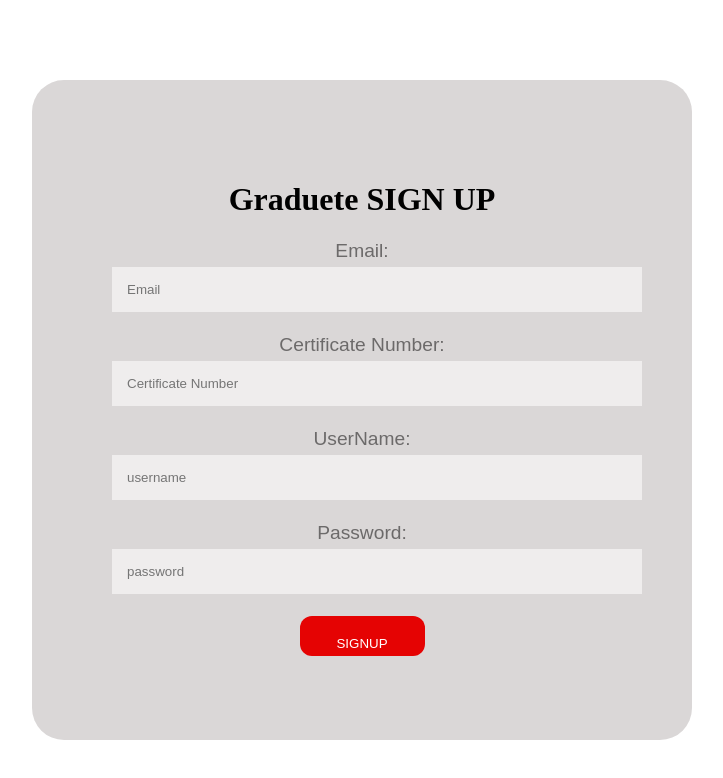
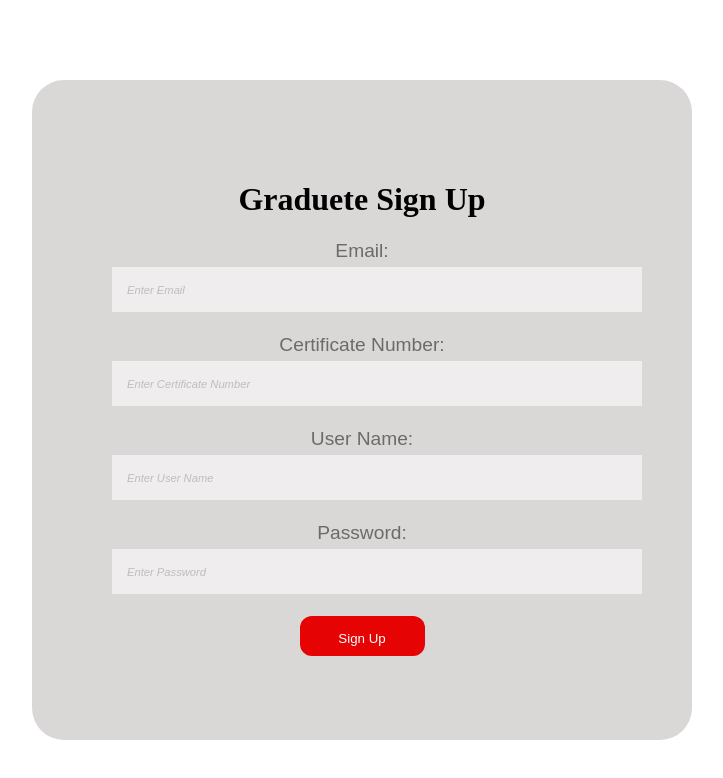
Before and after one commit to EABarton123/NW5-group-3-Road-to-Tech, a React (Create React App) app in the folder client/: page / in a window 1280 px wide. Shown: the top 778 px of the page, without its empty margins (56-779 px from the left). Built offline with nearby package versions, Linux system fonts and the light colour scheme.

Commit message:
resolve some formatting issues

```diff
--- a/client/src/components/Buttons/Buttons.css
+++ b/client/src/components/Buttons/Buttons.css
@@ -3,8 +3,8 @@
     background-color: #e50303;
     color: white;
     padding: 20px ;
-   padding-top: 20px;
-   padding-bottom: 20px;
+   padding-top: 15px;
+   padding-bottom: 25px;
     border: none;
     border-radius: 12px;
     cursor: pointer;
--- a/client/src/components/Pages/signup/Signup.css
+++ b/client/src/components/Pages/signup/Signup.css
@@ -28,7 +28,11 @@
 
     cursor: pointer
 }
-
+input::placeholder{
+    color: rgb(190, 190, 190);
+    font-size: 0.7rem;
+    font-style: italic;
+}
 
 input {
     width: 100%;
--- a/client/src/components/Pages/signup/Signup.js
+++ b/client/src/components/Pages/signup/Signup.js
@@ -17,12 +17,12 @@
       e.preventDefault();
       console.log("clicked");
 
-    alert(` Email ${ subFormDate.email}, Certificate Number: ${subFormDate.certificateNum}, UserName: ${subFormDate.username},  Password: ${ subFormDate.password},`);
+    alert(` Email: ${ subFormDate.email}, Certificate Number: ${subFormDate.certificateNum}, UserName: ${subFormDate.username},  Password: ${ subFormDate.password}.`);
           //axios
         // GET, POST
         // API endpoint/Route
 
-        const backendURL ="http://localhost:3000/api/signup/grads,"
+        const backendURL ="http://localhost:3000/api/signup/grads,";
       const response = await axios.post(backendURL, { subFormDate });
      console.log(response);
 
@@ -35,30 +35,30 @@
     return (
     <div className="form-conteiner">
      <form onSubmit={(e) => signupSubmit(e)}>
-      <h1> Graduete SIGN UP</h1>
+      <h1> Graduete Sign Up</h1>
       <div>
     <label htmlFor="email"> Email: </label>
-    <input type="text" placeholder='Email' name="email" required value={subFormDate.email} onChange = {(e) => setSubFormDate({
+    <input type="text" placeholder='Enter Email' name="email" required value={subFormDate.email} onChange = {(e) => setSubFormDate({
   ...subFormDate, email:e.target.value })} />
     </div>
 
     <div>
     <label htmlFor="certificateNum"> Certificate Number:</label>
-    <input type="number" placeholder='Certificate Number'name="certificateNum" required value={subFormDate.certificateNum} onChange = {(e) => setSubFormDate({
+    <input type="number" placeholder='Enter Certificate Number'name="certificateNum" required value={subFormDate.certificateNum} onChange = {(e) => setSubFormDate({
   ...subFormDate, certificateNum:e.target.value })} />
     </div>
 
     <div>
-    <label htmlFor="username"> UserName:</label>
-    <input type="text" placeholder='username' name="username" required value={subFormDate.username} onChange = {(e) => setSubFormDate({
+    <label htmlFor="userName"> User Name:</label>
+    <input type="text" placeholder='Enter User Name' name="username" required value={subFormDate.username} onChange = {(e) => setSubFormDate({
   ...subFormDate, username:e.target.value })} />
     </div>
     <div>
     <label htmlFor = "password">  Password:</label>
-    <input type="password" placeholder="password" name="password" required value={subFormDate.password} onChange = {(e) => setSubFormDate({
-  ...subFormDate,password:e.target.value })} />
+    <input type="password" placeholder="Enter Password" name="password" required value={subFormDate.password} onChange = {(e) => setSubFormDate({
+  ...subFormDate, password:e.target.value })} />
     </div>
-    <Button Type={"submit"} text={"SIGNUP"} />
+    <Button Type={"submit"} text={"Sign Up"} />
       </form>
     </div>
   );
```
Also changed, not shown: 1 other file (tests, documents, lock files or other folders).
